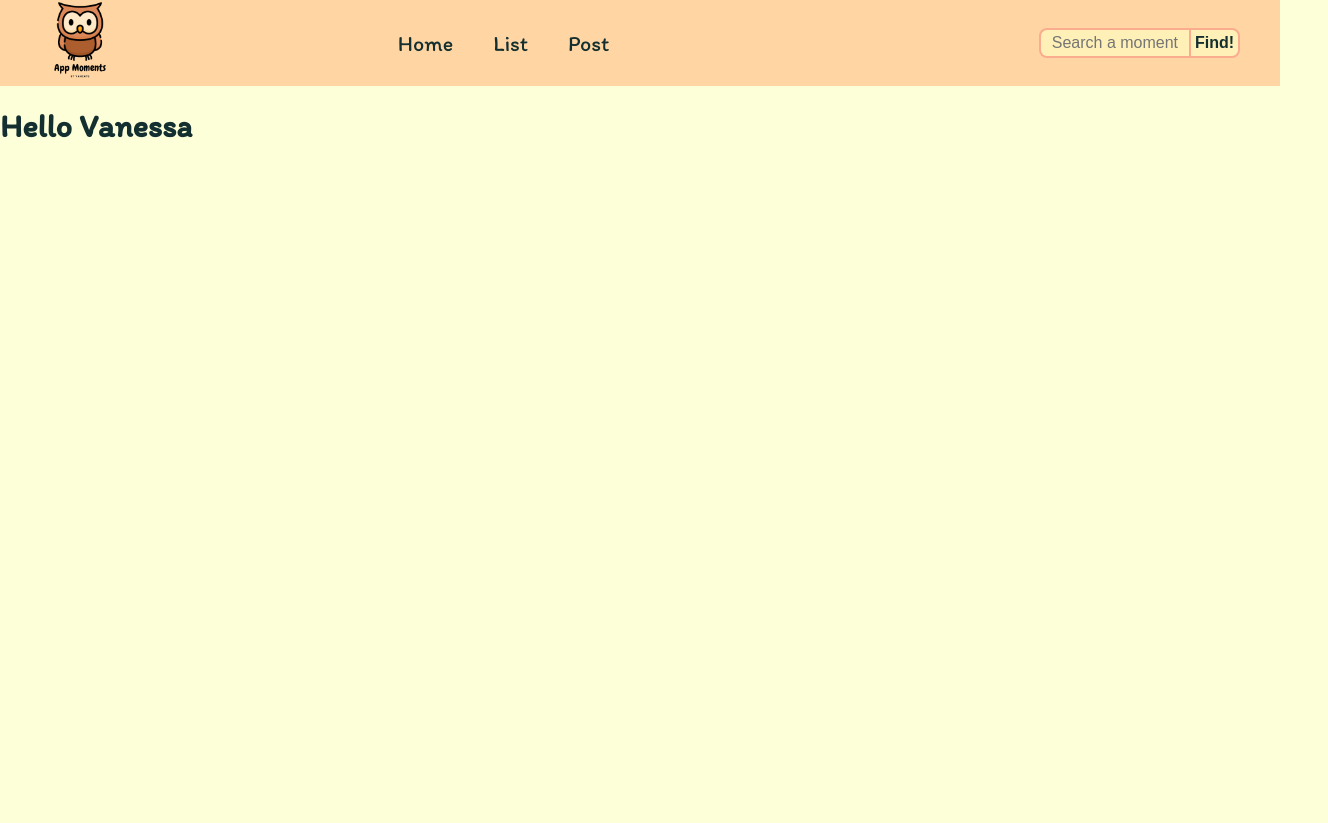
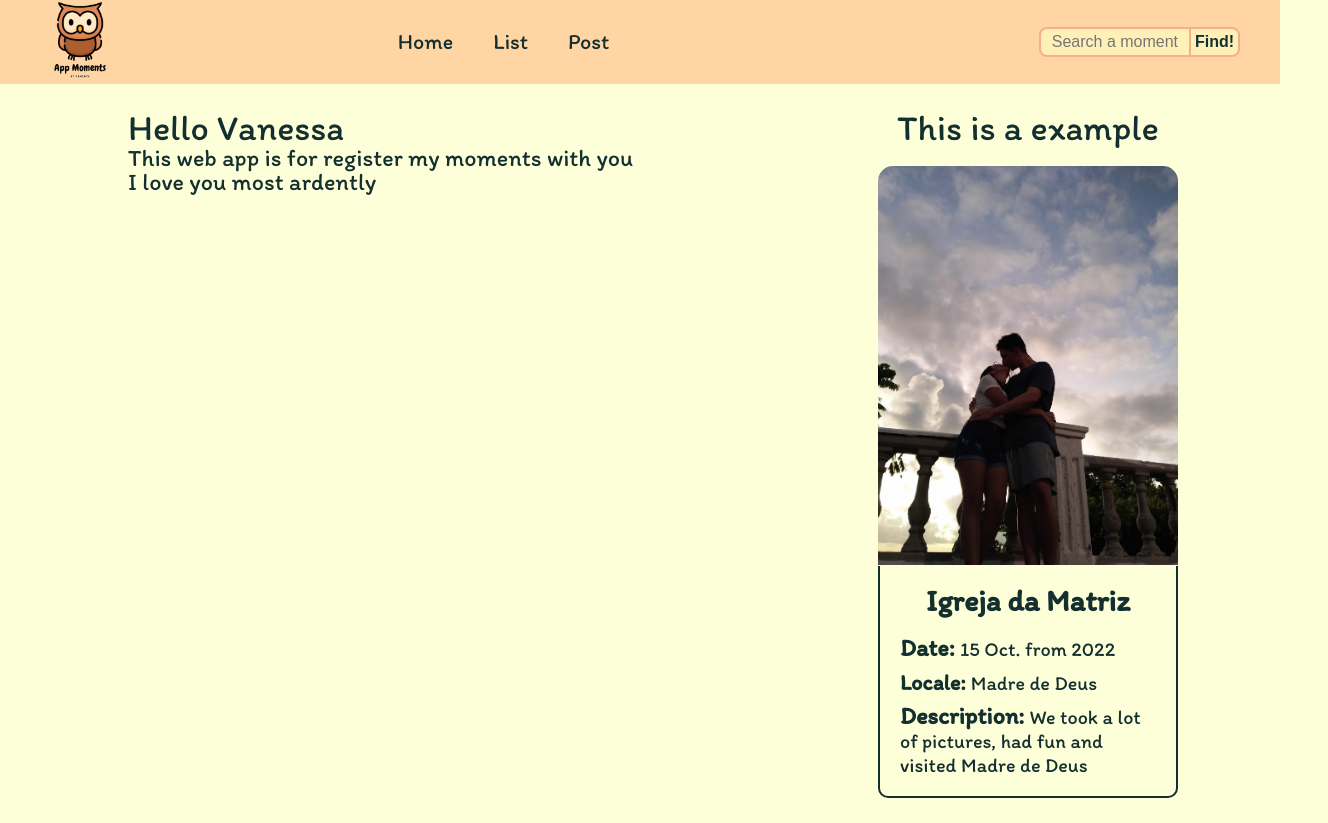
Before and after one commit to Catureba/moments-front, a React (Create React App) app: page / in a window 1280 px wide. Shown: the whole page, 1328 px wide, since content can reach past the window. Before the commit the page ends 800 px from the top, so only its background shows below. Built offline with nearby package versions, Linux system fonts and the light colour scheme.

Commit message:
create a card-component and ajust home-component

```diff
--- a/public/index.html
+++ b/public/index.html
@@ -9,10 +9,11 @@
   <meta name="description" content="This Web app are created for my studies and share moments with my girlfriend" />
   <link rel="apple-touch-icon" href="%PUBLIC_URL%/favicon.png" />
   <link rel="manifest" href="%PUBLIC_URL%/manifest.json" />
-  <!-- <link rel="stylesheet" href="reset.css"> -->
+  <link rel="stylesheet" href="reset.css">
   <link rel="preconnect" href="https://fonts.googleapis.com">
   <link rel="preconnect" href="https://fonts.gstatic.com" crossorigin>
   <link href="https://fonts.googleapis.com/css2?family=Itim&display=swap" rel="stylesheet">
+
 
   <title>App Moments</title>
 </head>
--- a/src/App.tsx
+++ b/src/App.tsx
@@ -1,5 +1,5 @@
 import Header from "./components/header-component/header";
-import Home from "./components/home-component";
+import Home from "./components/home-component/home";
 import './app.css'
 
 function App() {
--- a/src/app.css
+++ b/src/app.css
@@ -17,3 +17,15 @@ a{
   text-decoration: none;
   color: var(--color5);
 }
+h1{
+  font-size: 48px;
+}
+h2{
+  font-size: 36px;
+}
+h3{
+  font-size: 24px;
+}
+h4{
+  font-size: 18px;
+}
--- /dev/null
+++ b/src/components/assets/card-component/card.module.css
@@ -0,0 +1,31 @@
+.cardConteiner{
+    width: 300px;
+    margin: 0 auto;
+}
+.boxImage{
+    height: 400px;
+}
+.boxImage img{
+    border-radius: 15px 15px 0 0;
+}
+.boxDescription{
+    border: 2px solid var(--color5);
+    border-top: none;
+    border-radius: 0 0 10px 10px;
+    padding: 20px;
+
+}
+.boxDescription h2{
+    font-size: 30px;
+    font-weight: bold;
+
+}
+.boxDescription h3{
+    font-weight: bold;
+    text-align: left;
+    margin-top: 10px;
+}
+.boxDescription span{
+    font-size: 20px;
+    font-weight: 500;
+}
--- /dev/null
+++ b/src/components/assets/card-component/card.tsx
@@ -0,0 +1,17 @@
+import styles from './card.module.css'
+function Card() {
+    return (
+        <div className={styles.cardConteiner}>
+            <div className={styles.boxImage}>
+                <img src="./assets/first-image.jpg" alt="first image" />
+            </div>
+            <div className={styles.boxDescription}>
+                <h2>Igreja da Matriz</h2>
+                <h3>Date: <span>15 Oct. from 2022</span></h3>
+                <h3><a target={'_blank'} href="https://www.google.com/maps/place/Igreja+da+Matriz+de+Nossa+Senhora+de+Madre+de+Deus/@-12.7423112,-38.6200202,15z/data=!4m2!3m1!1s0x0:0x6738ab2f237b0e1a?sa=X&ved=2ahUKEwjQtYKnqYH9AhW6F7kGHa7FBbkQ_BJ6BAhuEAg">Locale: <span>Madre de Deus</span></a></h3>
+                <h3>Description: <span>We took a lot of pictures, had fun and visited Madre de Deus</span></h3>
+            </div>
+        </div>
+    );
+}
+export default Card;
--- /dev/null
+++ b/src/components/home-component/home.module.css
@@ -0,0 +1,31 @@
+.homeConteiner {
+    padding: 2% 0;
+    width: 80vw;
+    margin: 0 auto;
+}
+
+.box {
+    display: table;
+    width: 1200px;
+    margin: 0 auto;
+}
+
+.boxLeft,
+.boxRight {
+    display: table-cell;
+    width: 50%;
+    height: 600px;
+}
+
+.boxLeft {}
+
+.boxRight {
+    text-align: center;
+}
+
+.boxRight img {
+    width: 300px;
+}
+.boxRight h2{
+    margin-bottom: 20px;
+}
--- /dev/null
+++ b/src/components/home-component/home.tsx
@@ -0,0 +1,22 @@
+import Card from '../assets/card-component/card';
+import styles from './home.module.css'
+
+function Home() {
+    return (
+        <div className={styles.homeConteiner}>
+            <div className={styles.box}>
+                <div className={styles.boxLeft}>
+                    <h2>Hello Vanessa</h2>
+                    <h3>This web app is for register my moments with you</h3>
+                    <h3>I love <span>you</span><span> most ardently</span></h3>
+                </div>
+
+                <div className={styles.boxRight}>
+                    <h2>This is a example</h2>
+                    <Card/>
+                </div>
+            </div>
+        </div>
+    );
+}
+export default Home;
--- a/src/components/home-component/index.tsx
+++ /dev/null
@@ -1,6 +0,0 @@
-function Home(){
-    return(
-        <h1>Hello Vanessa</h1>
-    );
-}
-export default Home;
```
Also changed, not shown: public/assets/first-image.jpg (added).
